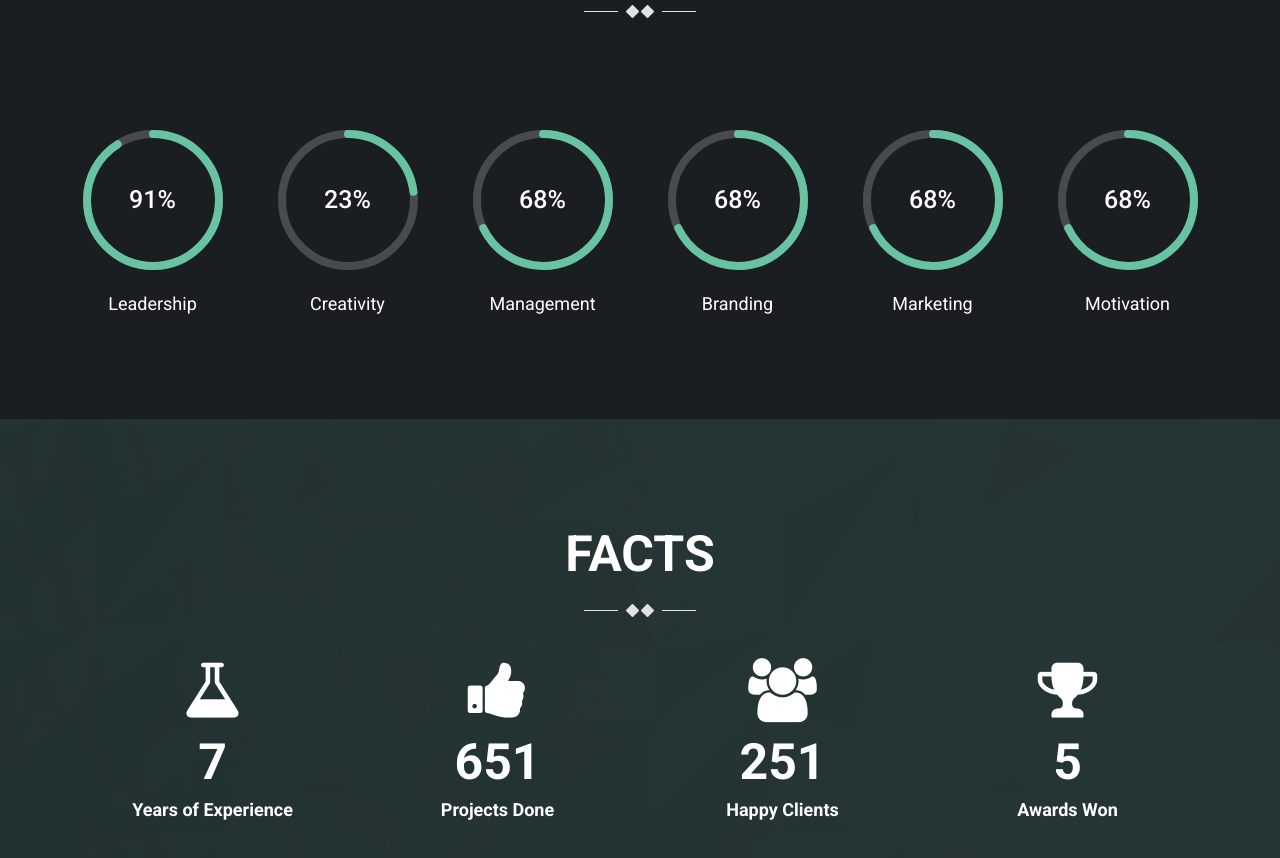
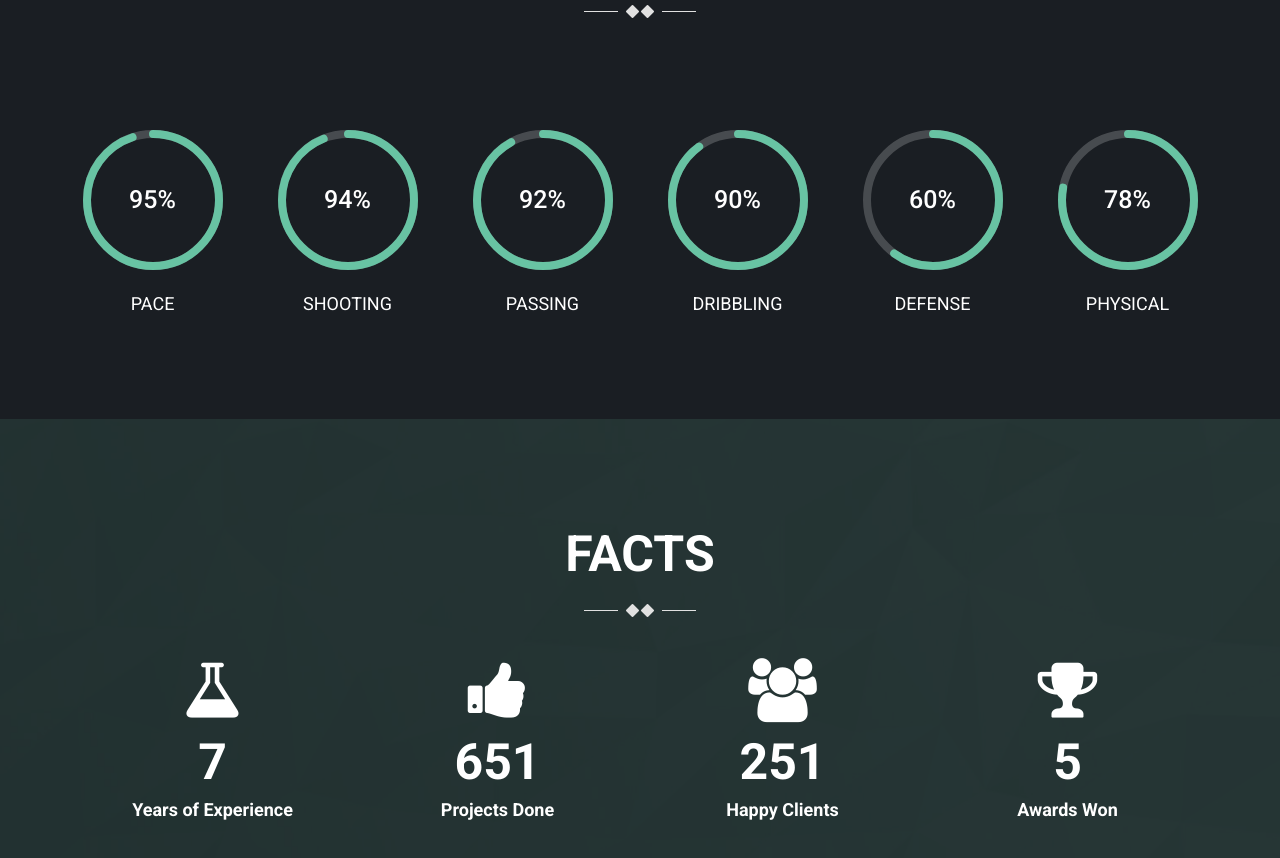
Before and after one commit to FourthTS/Mywork, a plain HTML site: page index.html in a window 1280 px wide. Shown: the part 1900-2758 px from the top of the page. Drawn offline with Linux system fonts and the light colour scheme; some packages are replaced by stand-ins of ours; a script that the page names is missing.

Commit message:
edit skill

```diff
--- a/index.html
+++ b/index.html
@@ -82,10 +82,10 @@
                 <img src="https://futhead.cursecdn.com/static/img/22/players/220710.png" alt="">
               </div>
               <ul>
-                <li><strong>Date of birth:</strong>05 Dec 1993</li>
-                <li><strong>Nationality:</strong>American</li>
-                <li><strong>Height:</strong>175</li>
-                <li><strong>Weight:</strong>72</li>
+                <li><strong>Date of birth:</strong> 05 Dec 1993 </li>
+                <li><strong>Nationality:</strong> American </li>
+                <li><strong>Height:</strong> 175 </li>
+                <li><strong>Weight:</strong> 72 </li>
               </ul>
             </div>
           </div> <!-- col-md-4 -->
@@ -156,50 +156,50 @@
 
         <div class="row more-skill text-center">
           <div class="col-xs-12 col-sm-4 col-md-2">
-              <div class="chart" data-percent="91" data-color="e74c3c">
+              <div class="chart" data-percent="95" data-color="e74c3c">
                     <span class="percent"></span>
                     <div class="chart-text">
-                      <span>leadership</span>
+                      <span>PACE</span>
                     </div>
                 </div>
             </div>
             <div class="col-xs-12 col-sm-4 col-md-2">
-              <div class="chart" data-percent="23" data-color="2ecc71">
+              <div class="chart" data-percent="94" data-color="2ecc71">
                     <span class="percent"></span>
                     <div class="chart-text">
-                      <span>Creativity</span>
+                      <span>SHOOTING</span>
                     </div>
                 </div>
             </div>
             <div class="col-xs-12 col-sm-4 col-md-2">
-              <div class="chart" data-percent="68" data-color="3498db">
+              <div class="chart" data-percent="92" data-color="3498db">
                     <span class="percent"></span>
                     <div class="chart-text">
-                      <span>Management</span>
+                      <span>PASSING</span>
                     </div>
                 </div>
             </div>
             <div class="col-xs-12 col-sm-4 col-md-2">
-              <div class="chart" data-percent="68" data-color="3498db">
+              <div class="chart" data-percent="90" data-color="3498db">
                     <span class="percent"></span>
                     <div class="chart-text">
-                      <span>Branding</span>
+                      <span>DRIBBLING</span>
                     </div>
                 </div>
             </div>
             <div class="col-xs-12 col-sm-4 col-md-2">
-              <div class="chart" data-percent="68" data-color="3498db">
+              <div class="chart" data-percent="60" data-color="3498db">
                     <span class="percent"></span>
                     <div class="chart-text">
-                      <span>Marketing</span>
+                      <span>DEFENSE</span>
                     </div>
                 </div>
             </div>
             <div class="col-xs-12 col-sm-4 col-md-2">
-              <div class="chart" data-percent="68" data-color="3498db">
+              <div class="chart" data-percent="78" data-color="3498db">
                     <span class="percent"></span>
                     <div class="chart-text">
-                      <span>Motivation</span>
+                      <span>PHYSICAL</span>
                     </div>
                 </div>
             </div>
```
